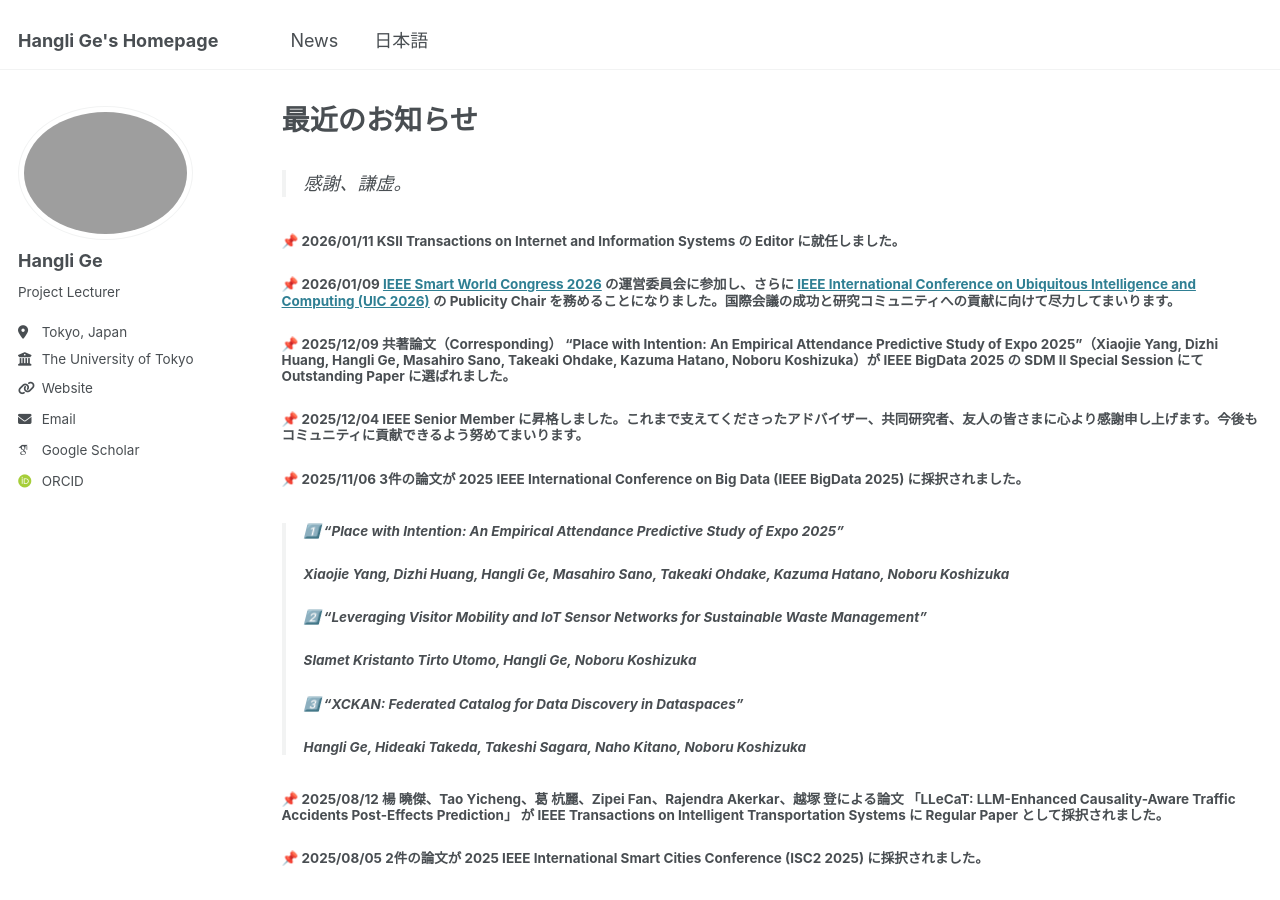
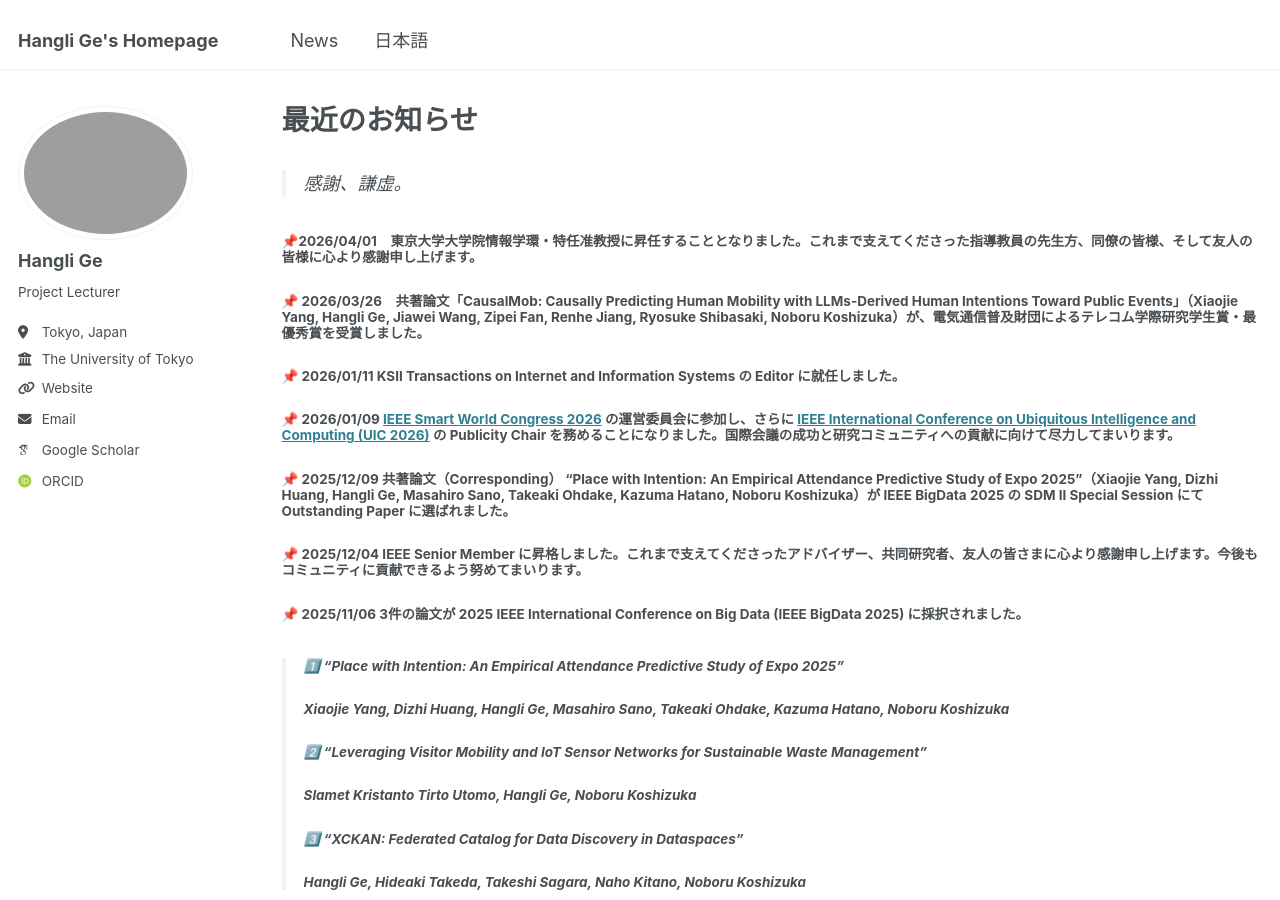
Before and after one commit to christie888/christie888.github.io, a Jekyll site: the page built from _pages/post_jp.md, in a window 1280 px wide and 900 px high. Built offline with Jekyll 4.4.1, drawn with Linux system fonts in a browser that asks for light colours; some web fonts are replaced.

Commit message:
Update post_jp.md

```diff
--- a/_pages/post_jp.md
+++ b/_pages/post_jp.md
@@ -4,6 +4,11 @@
 permalink: post_jp/
 ---
 >感謝、謙虚。
+
+
+##### 📌2026/04/01　東京大学大学院情報学環・特任准教授に昇任することとなりました。これまで支えてくださった指導教員の先生方、同僚の皆様、そして友人の皆様に心より感謝申し上げます。
+
+##### 📌 2026/03/26　共著論文「CausalMob: Causally Predicting Human Mobility with LLMs-Derived Human Intentions Toward Public Events」（Xiaojie Yang, Hangli Ge, Jiawei Wang, Zipei Fan, Renhe Jiang, Ryosuke Shibasaki, Noboru Koshizuka）が、電気通信普及財団によるテレコム学際研究学生賞・最優秀賞を受賞しました。
 
 ##### 📌 2026/01/11 KSII Transactions on Internet and Information Systems の Editor に就任しました。
 
```
